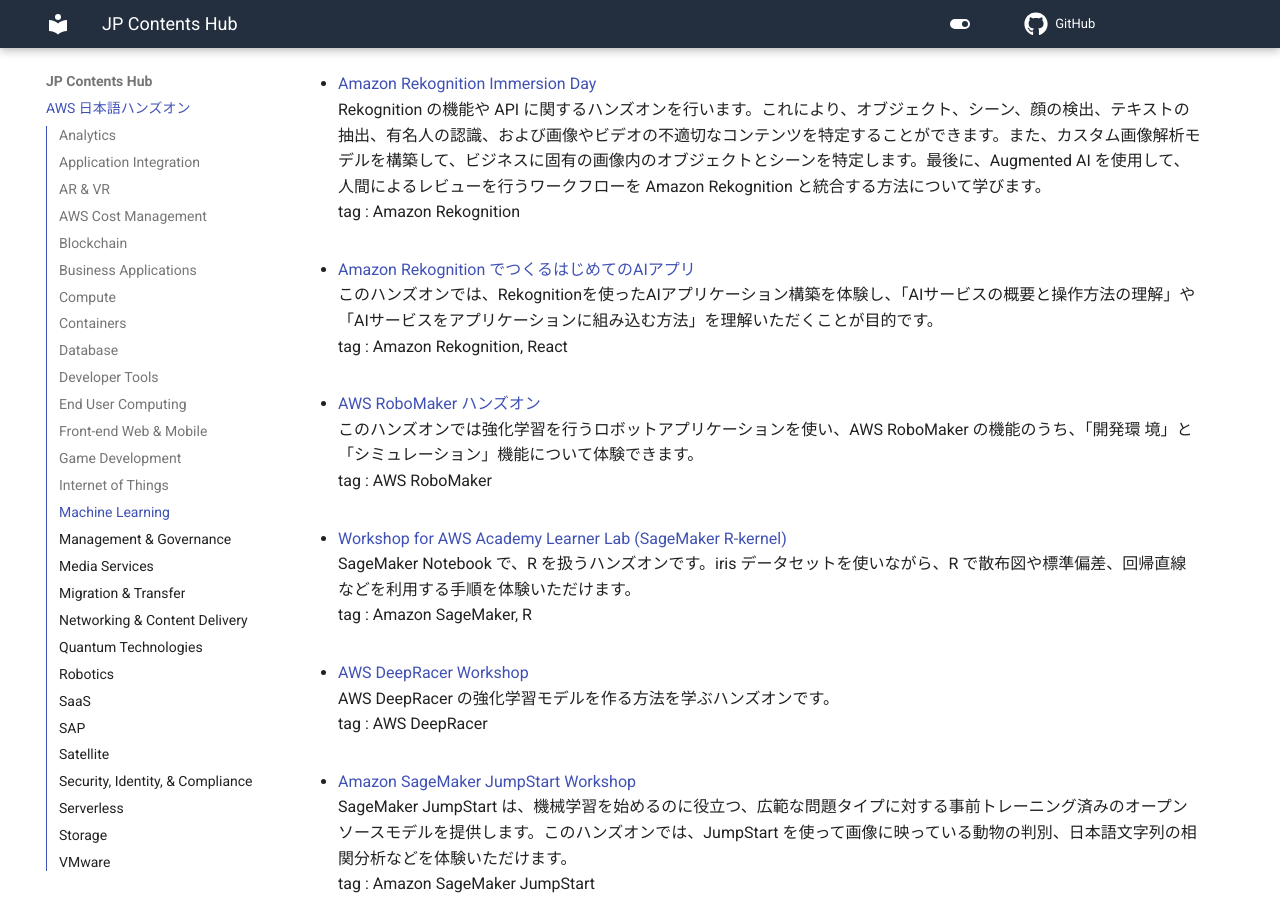
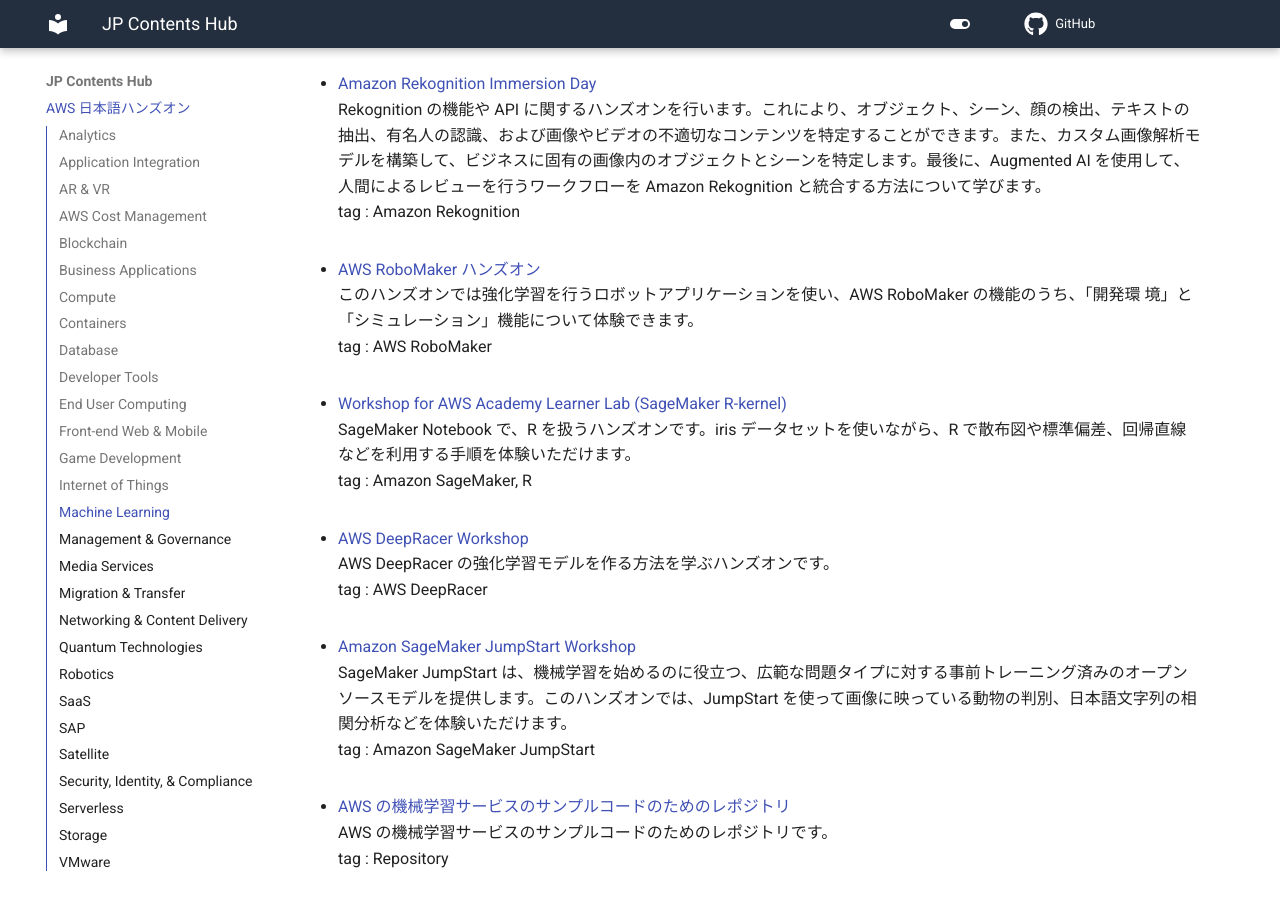
Before and after one commit to aws-samples/jp-contents-hub, an MkDocs documentation site: the page built from content/index.md, in a window 1280 px wide and 900 px high, scrolled down 21885 px. Built offline with MkDocs 1.6.1 and Material for MkDocs 9.7.7, drawn with Linux system fonts in a browser that asks for light colours; comment, search, counter and statistics services are not loaded.

```diff
--- a/content/index.md
+++ b/content/index.md
@@ -552,10 +552,6 @@ tag : Amazon Translate, Amazon Polly, Amazon Rekognition
 Rekognition の機能や API に関するハンズオンを行います。これにより、オブジェクト、シーン、顔の検出、テキストの抽出、有名人の認識、および画像やビデオの不適切なコンテンツを特定することができます。また、カスタム画像解析モデルを構築して、ビジネスに固有の画像内のオブジェクトとシーンを特定します。最後に、Augmented AI を使用して、人間によるレビューを行うワークフローを Amazon Rekognition と統合する方法について学びます。
 tag : Amazon Rekognition
 
-- <a href="https://catalog.us-east-1.prod.workshops.aws/workshops/e2de5159-40ed-4a92-a039-487789960f11/ja-JP" target="_blank" onclick="sendClickCount()" onauxclick="sendClickCount()">Amazon Rekognition でつくるはじめてのAIアプリ</a>
-このハンズオンでは、Rekognitionを使ったAIアプリケーション構築を体験し、「AIサービスの概要と操作方法の理解」や「AIサービスをアプリケーションに組み込む方法」を理解いただくことが目的です。
-tag : Amazon Rekognition, React
-
 - <a href="https://github.com/harunobukameda/Amazon-Robomaker/blob/master/RoboMakerHandsonLoft20191008.pdf" target="_blank" onclick="sendClickCount()" onauxclick="sendClickCount()">AWS RoboMaker ハンズオン</a>
 このハンズオンでは強化学習を⾏うロボットアプリケーションを使い、AWS RoboMaker の機能のうち、「開発環 境」と「シミュレーション」機能について体験できます。
 tag : AWS RoboMaker
```
Also changed, not shown: README.md (+5 -0 lines).
